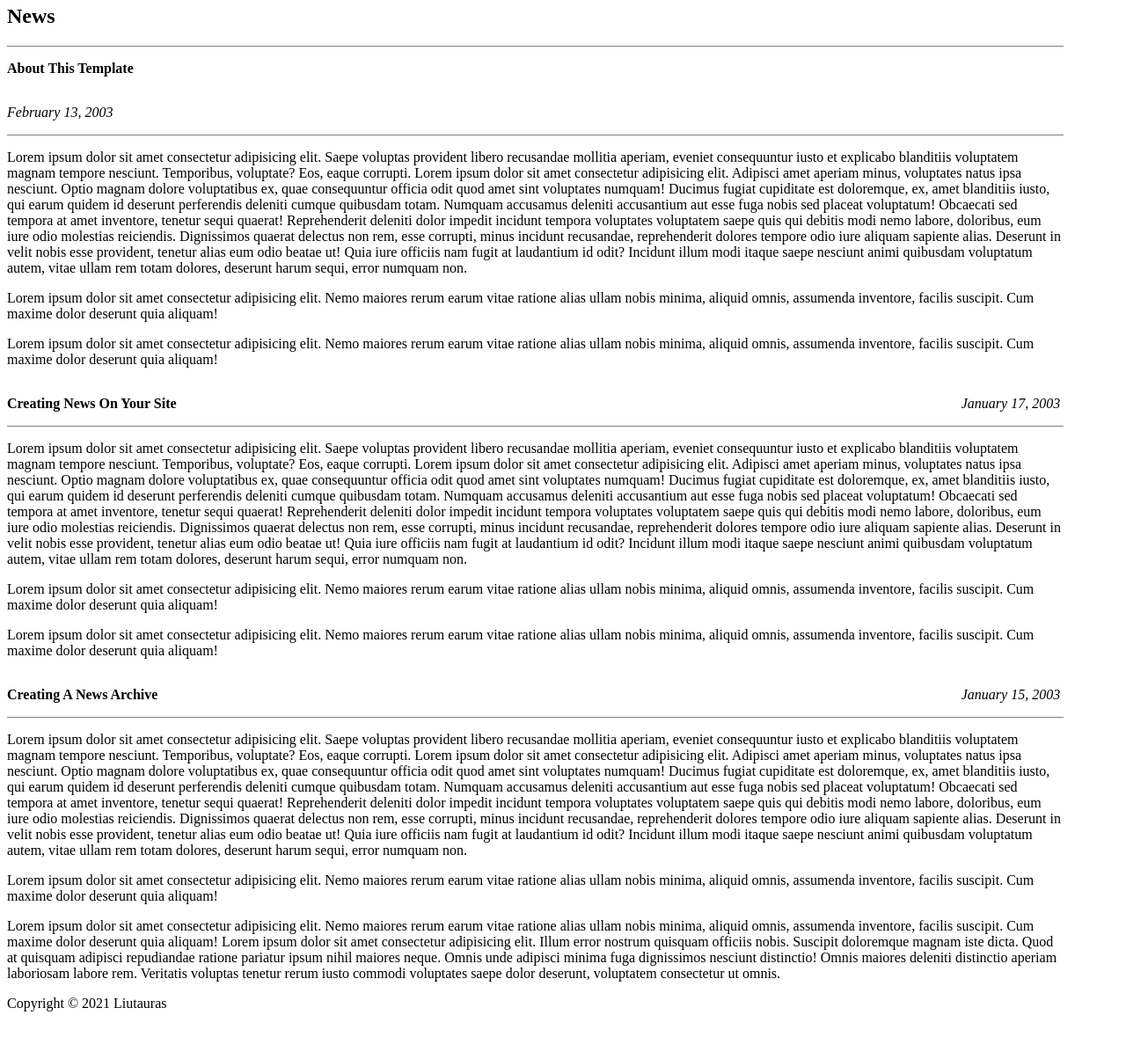
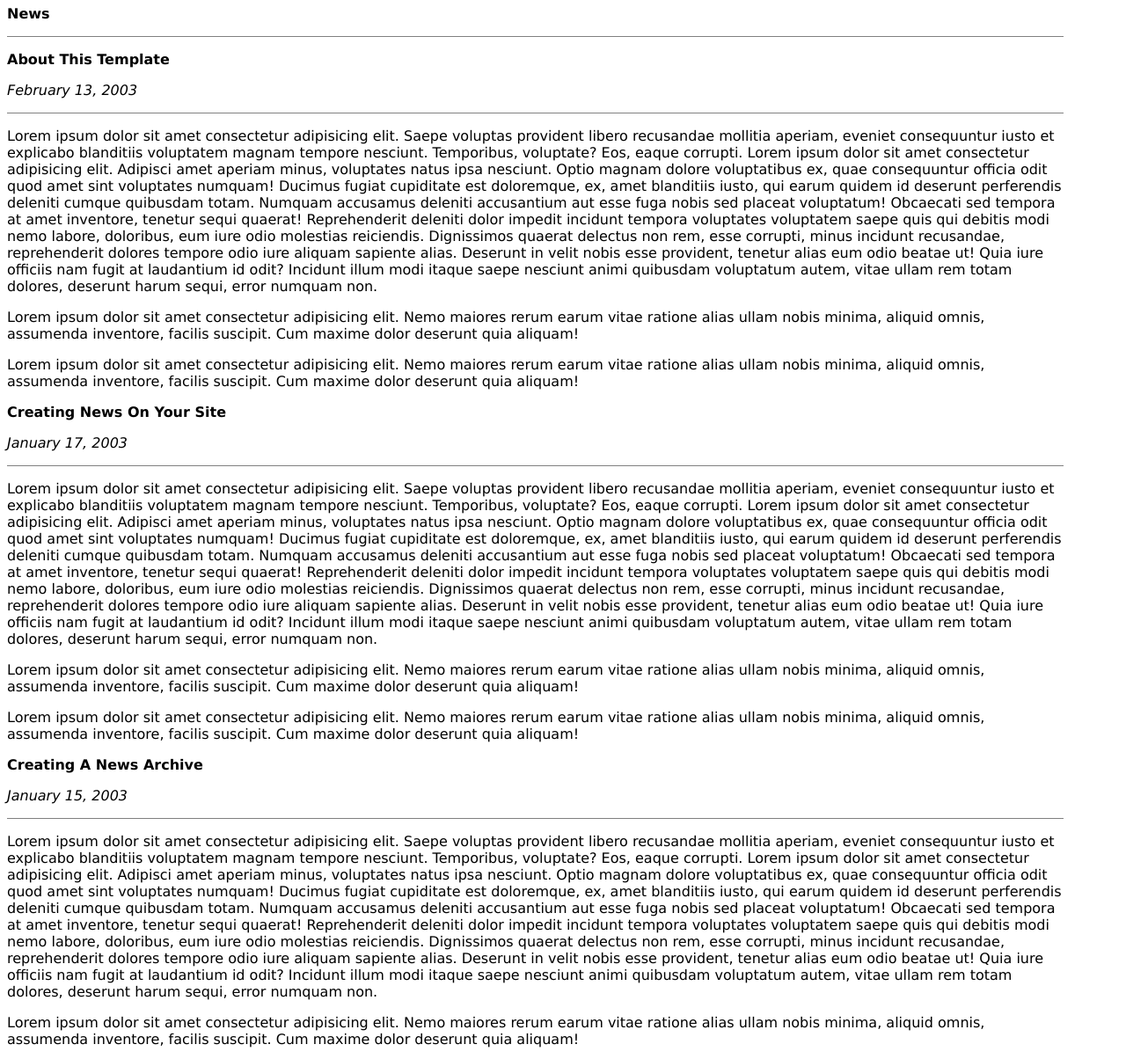
Before and after one commit to limorkeez/CSS_Practice, a plain HTML site: page index.html in a window 1280 px wide. Shown: the part 75-1279 px from the top of the page at 88% size. Before the commit the page ends 1241 px from the top, so only its background shows below. Drawn offline with Linux system fonts and the light colour scheme.

Commit message:
folder structure, updated files

```diff
--- a/pirma_uzd/style.css
+++ b/dist/css/style.css
@@ -1,3 +1,7 @@
+h1, h2, h3, p {
+    font-family: Verdana, Geneva, Tahoma, sans-serif;
+}
+
 .header{
     text-transform: capitalize;
 }
@@ -10,13 +14,11 @@
     border-bottom: 1px solid gray;
 }
 
-.box p{
-    display: inline-block;
+.article{
+    text-transform: capitalize;
+    font-weight: bold;
 }
 
-.box h2{
-    text-transform: capitalize;
-}
 
 .left{
     width: 90%;
@@ -27,3 +29,8 @@
 .right{
     font-style: italic;
 }
+
+.footer{
+    margin-top: 50px;
+    border-top: 1px solid gray;
+}
--- a/antra_uzd/style2.css
+++ b/dist/css/style2.css
@@ -56,7 +56,7 @@ h2{
     color: white;
 }
 
-/* img{
+img{
     width: 250px;
 }
 
@@ -79,4 +79,4 @@ h2{
 
 .textBlock{
     padding-left: 10px;
-} */
+}
--- a/pirma_uzd/index.html
+++ b/index.html
@@ -4,7 +4,7 @@
     <meta charset="UTF-8" />
     <meta http-equiv="X-UA-Compatible" content="IE=edge" />
     <meta name="viewport" content="width=device-width, initial-scale=1.0" />
-    <link rel="stylesheet" href="style.css" />
+    <link rel="stylesheet" href="dist\css\style.css" />
     <title>Document</title>
   </head>
 
@@ -15,7 +15,7 @@
 
     <div class="main">
       <div class="box">
-        <h2>news</h2>
+        <p class="article">news</p>
       </div>
 
       <div class="box">
```
Also changed, not shown: antra.html (renamed from antra_uzd/antra.html, +4 -4 lines), dist/images/profile.png (renamed from antra_uzd/profile.png).
